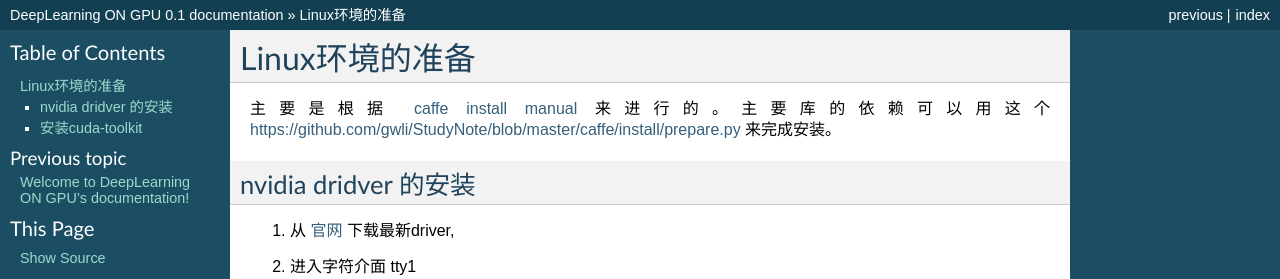
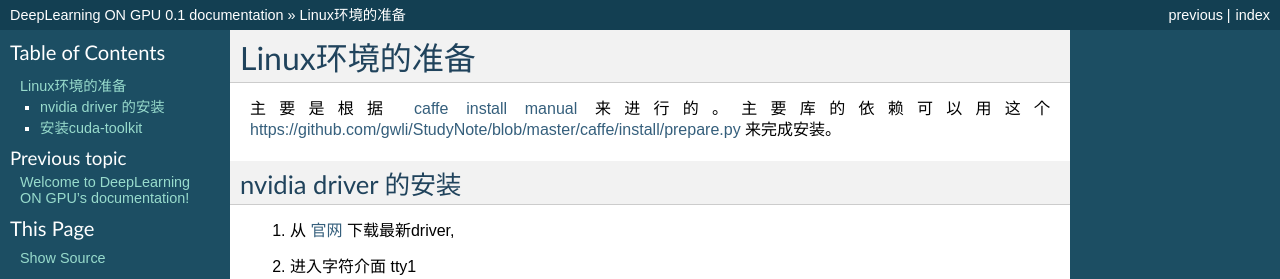
Before and after one commit to hiqdevlord/DeepLearningOnGPU, a Sphinx documentation site: the page built from source/EnvironmentSetup.rst, in a window 1280 px wide. Shown: the top 279 px of the page. Built offline with Sphinx 7.4.7, drawn with Linux system fonts in a browser that asks for light colours; some of the changed lines change nothing that is shown.

Commit message:
修改了拼写错误，以及添加了一个cleanup脚本

```diff
--- a/source/EnvironmentSetup.rst
+++ b/source/EnvironmentSetup.rst
@@ -3,7 +3,7 @@ Linux环境的准备
 
 主要是根据 `caffe install manual <http://caffe.berkeleyvision.org/installation.html>`_ 来进行的。主要库的依赖可以用这个 https://github.com/gwli/StudyNote/blob/master/caffe/install/prepare.py 来完成安装。
 
-nvidia dridver 的安装
+nvidia driver 的安装
 ---------------------
 
 #. 从 `官网 <http://www.nvidia.com/Download/index.aspx?lang=en-us>`_ 下载最新driver,
@@ -19,7 +19,6 @@ nvidia dridver 的安装
 #. 安装driver.
 
    :command:`chmod +x installer.run;./installer.run`
-
 
 #. 恢复 X windows.
 
--- /dev/null
+++ b/source/scripts/cleanup.py
@@ -0,0 +1,22 @@
+import shutil
+import os
+
+ext_list = [
+   "swp",
+   "rst~",
+]
+
+
+def main():
+    for root, dirs, files in os.walk("./.."):
+        for ext_filter in ext_list:
+            delete_files = filter(lambda z:z.endswith(ext_filter),files)
+            print delete_files
+            map(lambda x:os.remove(os.path.join(root,x)),delete_files)
+
+        #delete_files= reduce(lambda x,y:filter(lambda z:z.endswith(y),x),ext_list,files)
+
+        print delete_files
+
+if __name__ == "__main__":
+    main()
```
Also changed, not shown: 1 other file.
